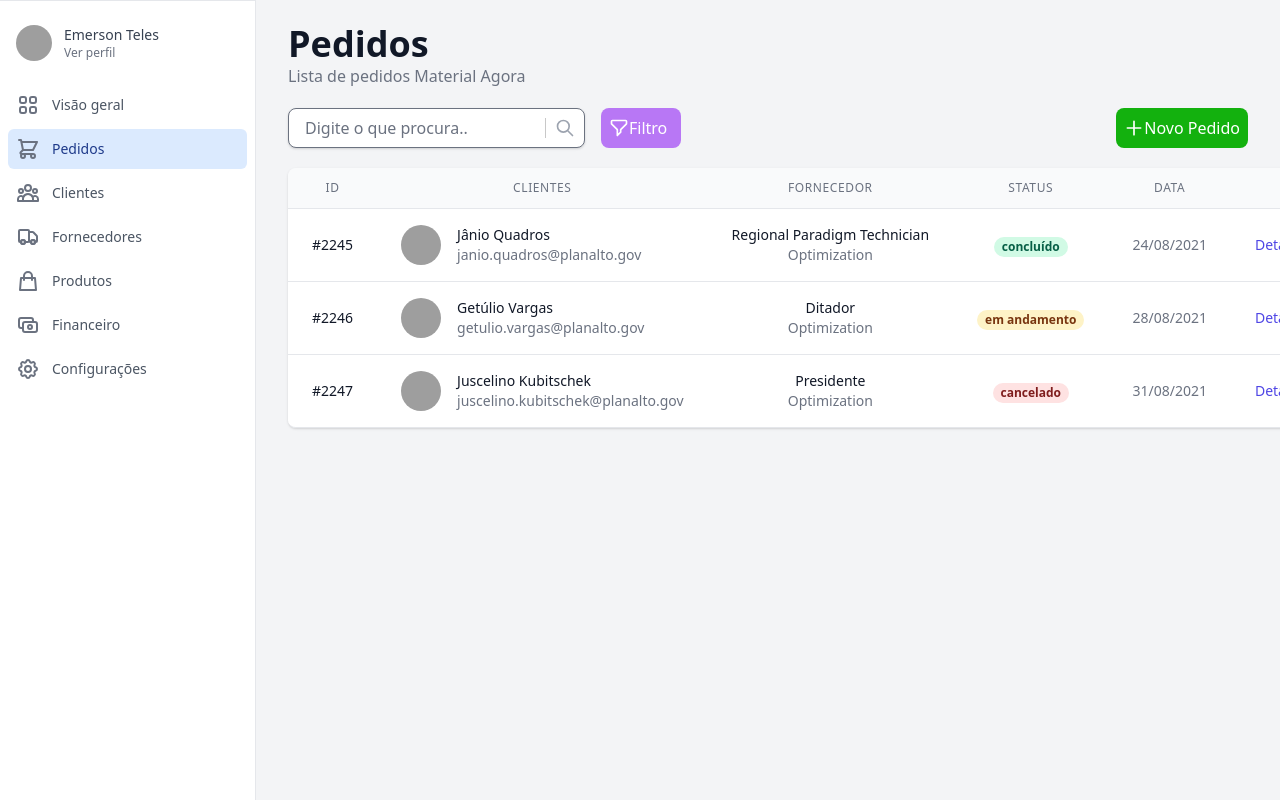
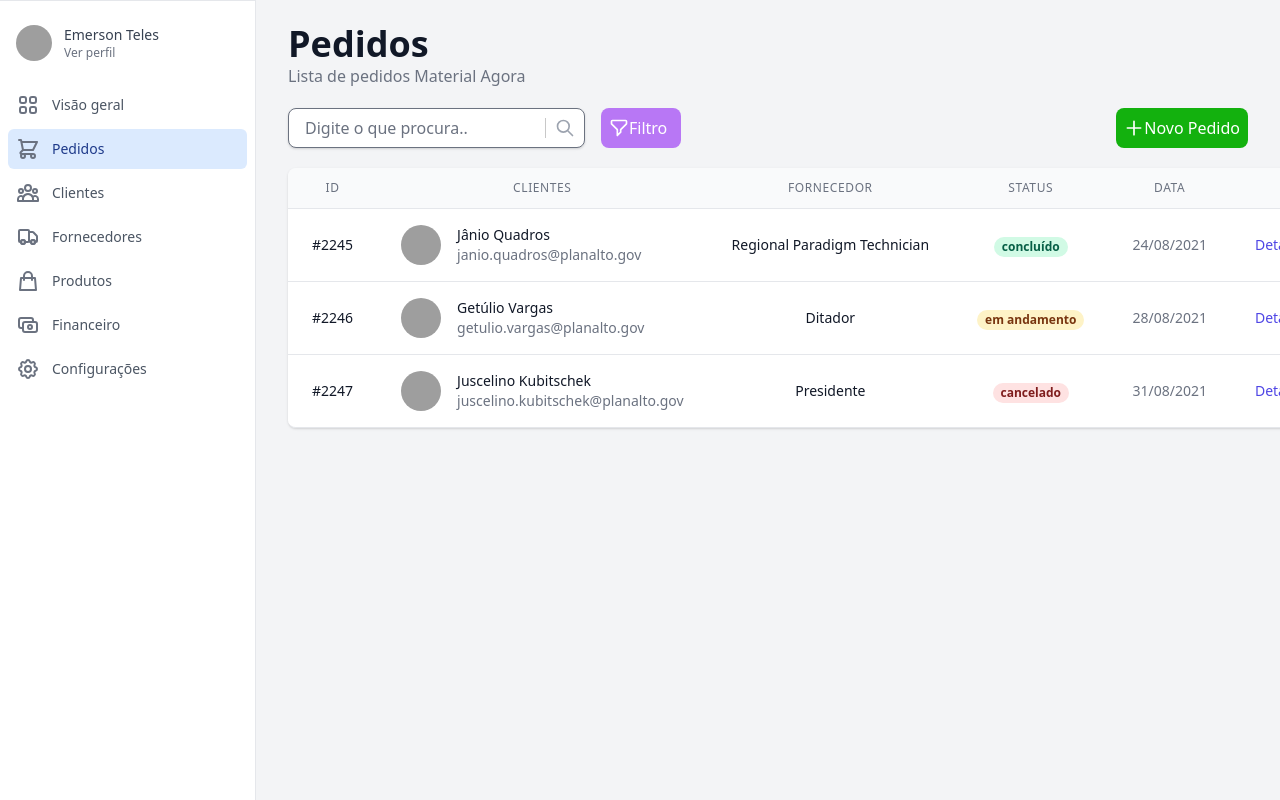
Before and after one commit to EmersonTeles/dash-test, a React (Create React App) app: page /pedidos in a window 1280 px wide. Built offline with nearby package versions, Linux system fonts and the light colour scheme; grey boxes are pictures that could not be loaded.

Commit message:
deleting departament section

```diff
--- a/src/components/table/index.js
+++ b/src/components/table/index.js
@@ -55,9 +55,6 @@ export default function Table({ headTable, headBody }) {
                         <div className="text-sm text-gray-900">
                           {pedido.title}
                         </div>
-                        <div className="text-sm text-gray-500">
-                          {pedido.department}
-                        </div>
                       </td>
                       <td className="px-6 py-4 text-center whitespace-nowrap">
                         <span
```
